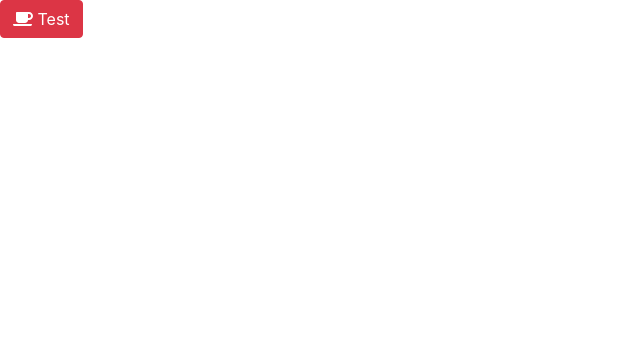
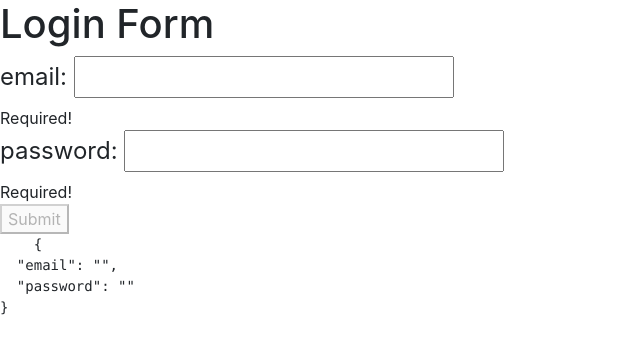
Before and after one commit to jkatnik/powtorki-ng, an Angular app: page / in a window 1280 px wide. Shown: the top 354 px of the page, without its empty margins (0-640 px from the left). Built offline with nearby package versions, Linux system fonts and the light colour scheme.

Commit message:
td-form-gotowe

```diff
--- a/src/app/app.component.html
+++ b/src/app/app.component.html
@@ -1,4 +1 @@
-<button class="btn btn-danger">
-    <fa-icon [icon]="faCoffee"></fa-icon>
-    Test
-</button>
+<app-login-form></app-login-form>
--- a/src/app/app.module.ts
+++ b/src/app/app.module.ts
@@ -1,15 +1,19 @@
+import { FormsModule } from '@angular/forms';
 import { NgModule } from '@angular/core';
 import { BrowserModule } from '@angular/platform-browser';
 import { FontAwesomeModule } from '@fortawesome/angular-fontawesome';
 import { NgbModule } from '@ng-bootstrap/ng-bootstrap';
 import { AppComponent } from './app.component';
+import { LoginFormComponent } from './login-form/login-form.component';
 
 @NgModule({
   declarations: [
-    AppComponent
+    AppComponent,
+    LoginFormComponent
   ],
   imports: [
     BrowserModule,
+    FormsModule,
     NgbModule,
     FontAwesomeModule
   ],
--- /dev/null
+++ b/src/app/login-form/login-form.component.css
@@ -0,0 +1,3 @@
+input.ng-invalid.ng-touched {
+    border: 1px solid red;
+}
--- /dev/null
+++ b/src/app/login-form/login-form.component.html
@@ -0,0 +1,38 @@
+<h1>Login Form</h1>
+
+<form #loginForm="ngForm" (ngSubmit)="onSubmit()">
+
+  <div>
+    <legend>
+      email:
+      <input name="email" ngModel #email="ngModel" required email>
+    </legend>
+    <div *ngIf="email.hasError('required')">
+      Required!
+    </div>
+    <div *ngIf="email.errors?.email">
+      Invalid email!
+    </div>
+  </div>
+
+  <div>
+    <legend>
+      password:
+      <input name="password" ngModel required minlength="4">
+    </legend>
+    <div *ngIf="loginForm.controls['password']?.hasError('required')">
+      Required!
+    </div>
+    <div *ngIf="loginForm.controls['password']?.hasError('minlength')">
+      Too short!
+    </div>
+  </div>
+
+  <div>
+    <button type="submit" [disabled]="loginForm.invalid">Submit</button>
+  </div>
+
+  <pre>
+    {{ loginForm.value | json }}
+  </pre>
+</form>
--- /dev/null
+++ b/src/app/login-form/login-form.component.ts
@@ -0,0 +1,23 @@
+import { Component, OnInit } from '@angular/core';
+import { ViewChild } from '@angular/core';
+import { NgForm } from '@angular/forms';
+
+@Component({
+  selector: 'app-login-form',
+  templateUrl: './login-form.component.html',
+  styleUrls: ['./login-form.component.css']
+})
+export class LoginFormComponent implements OnInit {
+  @ViewChild('loginForm')
+  myForm: NgForm;
+
+  constructor() { }
+
+  ngOnInit() {
+  }
+
+  onSubmit(): void {
+    console.log(this.myForm.value);
+  }
+
+}
```
Also changed, not shown: 1 other file (tests, documents, lock files or other folders).
